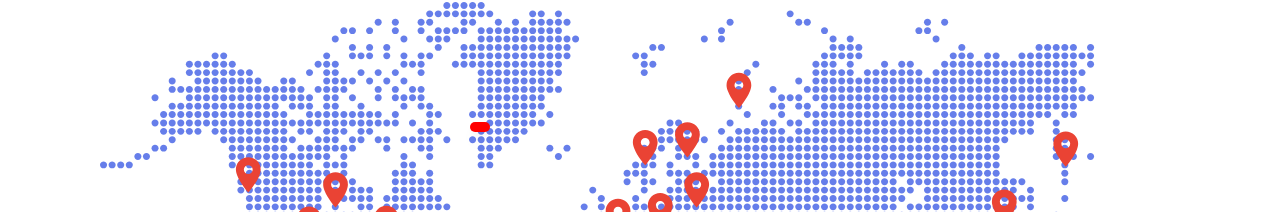
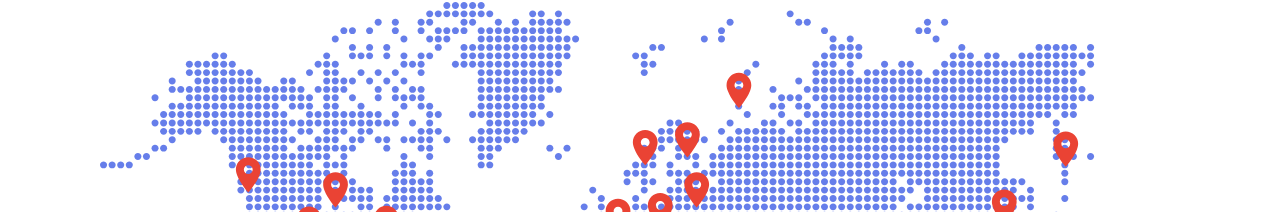
Before and after one commit to Abderyett/HostIN, a React (Create React App) app: page / in a window 1280 px wide. Shown: the part 2124-2336 px from the top of the page. Built offline with nearby package versions, Linux system fonts and the light colour scheme; the HTML template or start-up script is replaced by a standard one.

Commit message:
hide maps tooltip

```diff
--- a/src/components/Maps.js
+++ b/src/components/Maps.js
@@ -3,9 +3,8 @@ import Map from '../Svgs/map';
 import { useGlobalContext } from '../context';
 
 export function Maps() {
-  const { setPosition, position, cityName } = useGlobalContext();
+  const { position, cityName, showcity } = useGlobalContext();
   const container = useRef(null);
-  console.log(position);
 
   useEffect(() => {
     const menu = container.current;
@@ -15,7 +14,7 @@ export function Maps() {
   }, [position]);
   return (
     <section className="map">
-      <div ref={container} className="city-name">
+      <div ref={container} className={showcity ? 'city-name-show' : 'city-name'}>
         {cityName}
       </div>
       <Map className="map" />
--- a/src/context.js
+++ b/src/context.js
@@ -10,6 +10,7 @@ function AppProvider({ children }) {
   const [location, setLocation] = useState({});
   const [position, setPosition] = useState({});
   const [cityName, setCityName] = useState('');
+  const [showcity, setShowcity] = useState(false);
 
   const [subMenuPage, setsubMenuPage] = useState({ page: '', links: [] });
 
@@ -34,6 +35,8 @@ function AppProvider({ children }) {
         setPosition,
         cityName,
         setCityName,
+        showcity,
+        setShowcity,
       }}
     >
       {children}
--- a/src/styles/_maps.scss
+++ b/src/styles/_maps.scss
@@ -5,23 +5,30 @@
   margin-top: 10rem;
 }
 
-#pin {
+.pin {
   cursor: pointer;
 }
 .map {
   position: relative;
 }
+.city-name {
+  display: none;
+}
 
-.city-name {
+.city-name-show {
   position: absolute;
+  display: block;
   color: white;
-  font-size: 2rem;
+  font-size: 1.5rem;
   padding: 0.5rem 1rem;
-  top: 220px;
-  left: 470px;
+  top: 0;
+  left: 0;
   overflow: hidden;
-  background: red;
+  background: $red_vivid_400;
   border-radius: $md;
   box-shadow: $shadow-lg;
   transform: all 3s ease-in-out;
+  @media (max-width: 900px) {
+    display: none;
+  }
 }
```
Also changed, not shown: src/Svgs/map.js, 1 other file (tests, documents, lock files or other folders).
